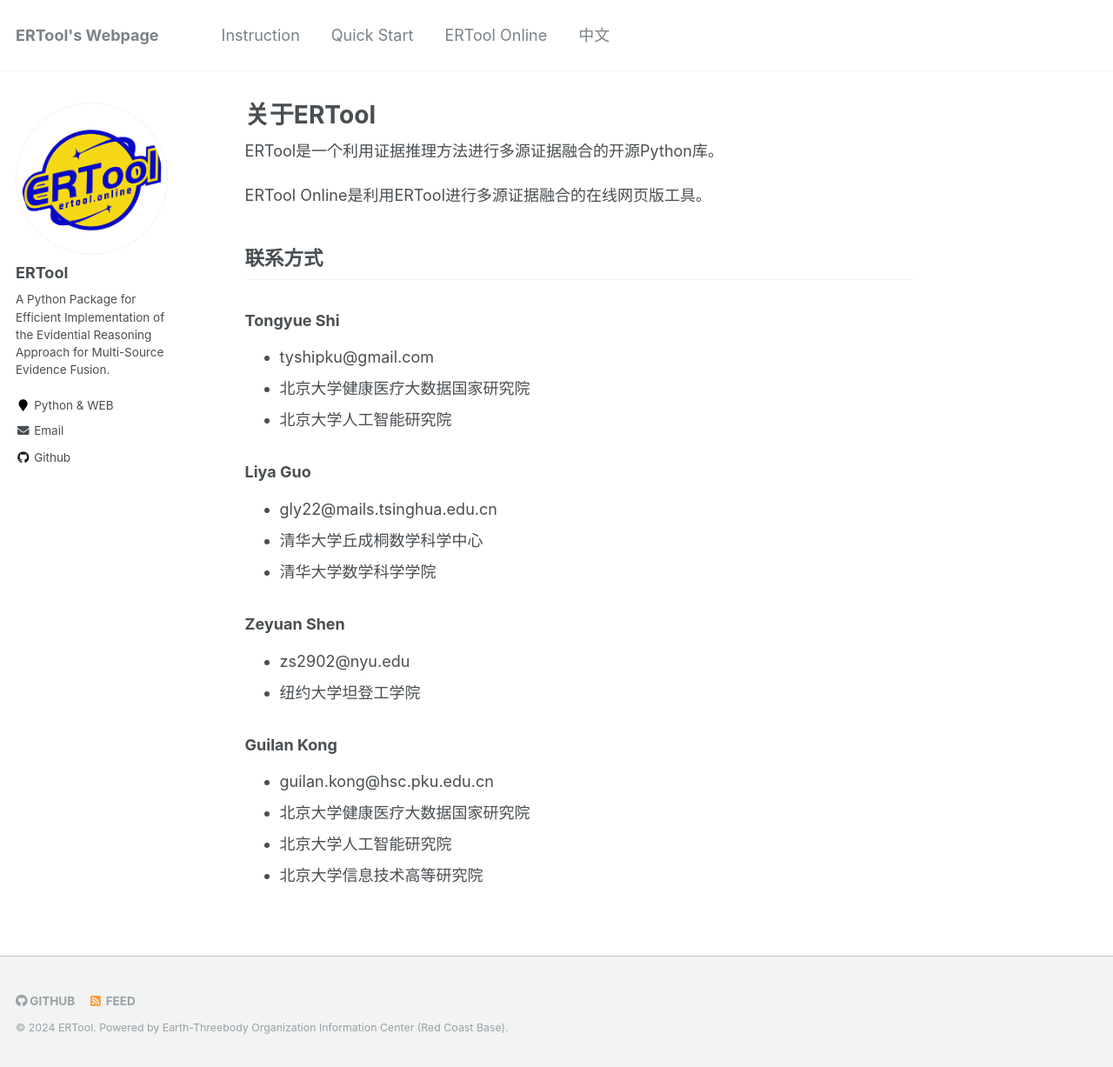
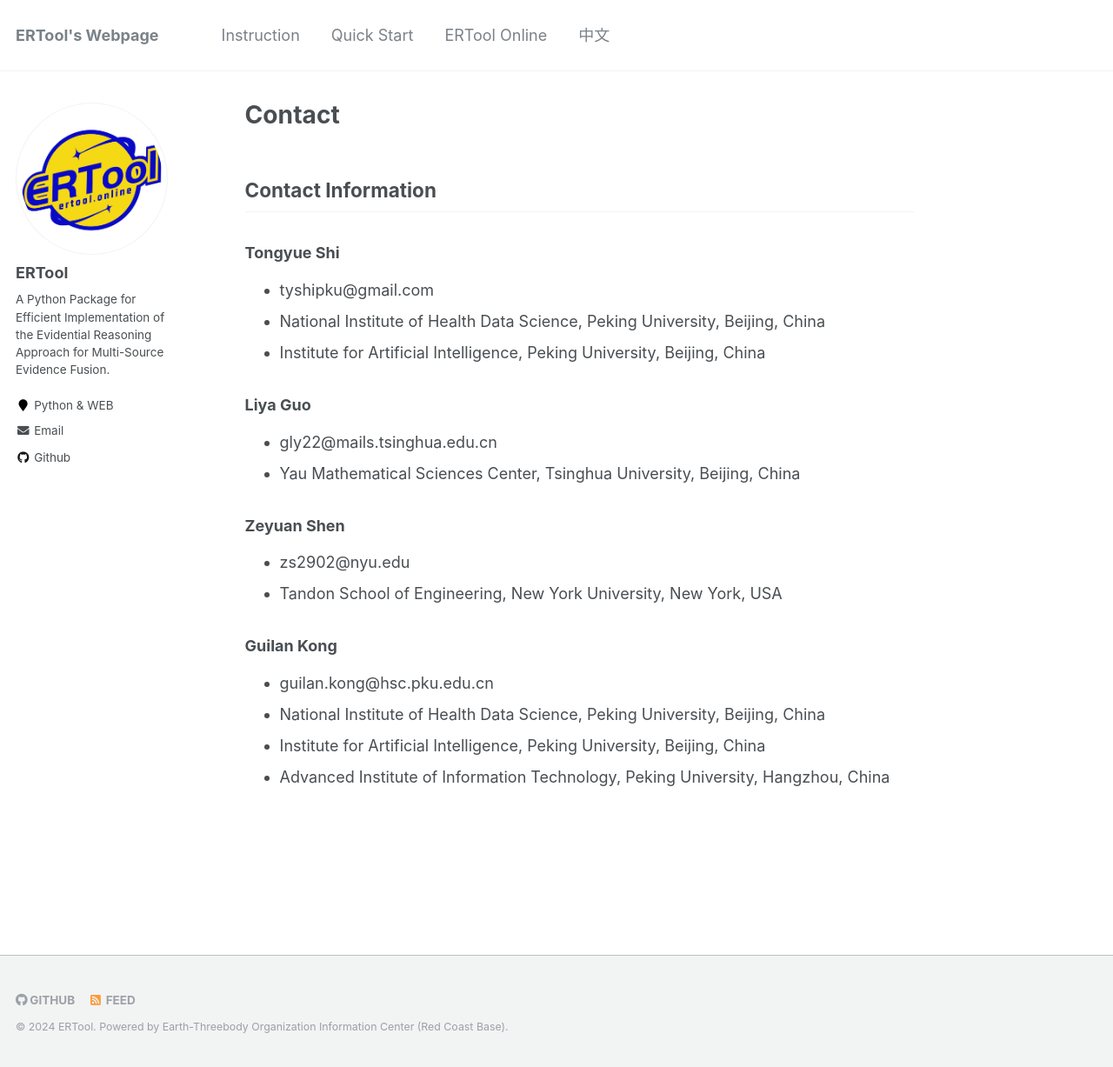
Before and after one commit to shitongyue/shitongyue.github.io, a Jekyll site: the page built from _pages/cn.md, in a window 1280 px wide and 1227 px high. Shown: the whole window at 87% size. Built offline with Jekyll 4.4.1, drawn with Linux system fonts in a browser that asks for light colours.

Commit message:
Update cn.md

```diff
--- a/_pages/cn.md
+++ b/_pages/cn.md
@@ -1,33 +1,28 @@
 ---
 permalink: /cn/
-title: "关于ERTool"
+title: "Contact"
 author_profile: true
 redirect_from:
   - /cn/
   - /cn.html
 ---
-ERTool是一个利用证据推理方法进行多源证据融合的开源Python库。
-
-ERTool Online是利用ERTool进行多源证据融合的在线网页版工具。
-
-## 联系方式
+## Contact Information
 
 ### Tongyue Shi
 * tyshipku@gmail.com
-* 北京大学健康医疗大数据国家研究院
-* 北京大学人工智能研究院
+* National Institute of Health Data Science, Peking University, Beijing, China
+* Institute for Artificial Intelligence, Peking University, Beijing, China
 
 ### Liya Guo
 * gly22@mails.tsinghua.edu.cn
-* 清华大学丘成桐数学科学中心
-* 清华大学数学科学学院
+* Yau Mathematical Sciences Center, Tsinghua University, Beijing, China
 
 ### Zeyuan Shen
 * zs2902@nyu.edu
-* 纽约大学坦登工学院
+* Tandon School of Engineering, New York University, New York, USA
 
 ### Guilan Kong
 * guilan.kong@hsc.pku.edu.cn
-* 北京大学健康医疗大数据国家研究院
-* 北京大学人工智能研究院
-* 北京大学信息技术高等研究院
+* National Institute of Health Data Science, Peking University, Beijing, China
+* Institute for Artificial Intelligence, Peking University, Beijing, China
+* Advanced Institute of Information Technology, Peking University, Hangzhou, China
```
